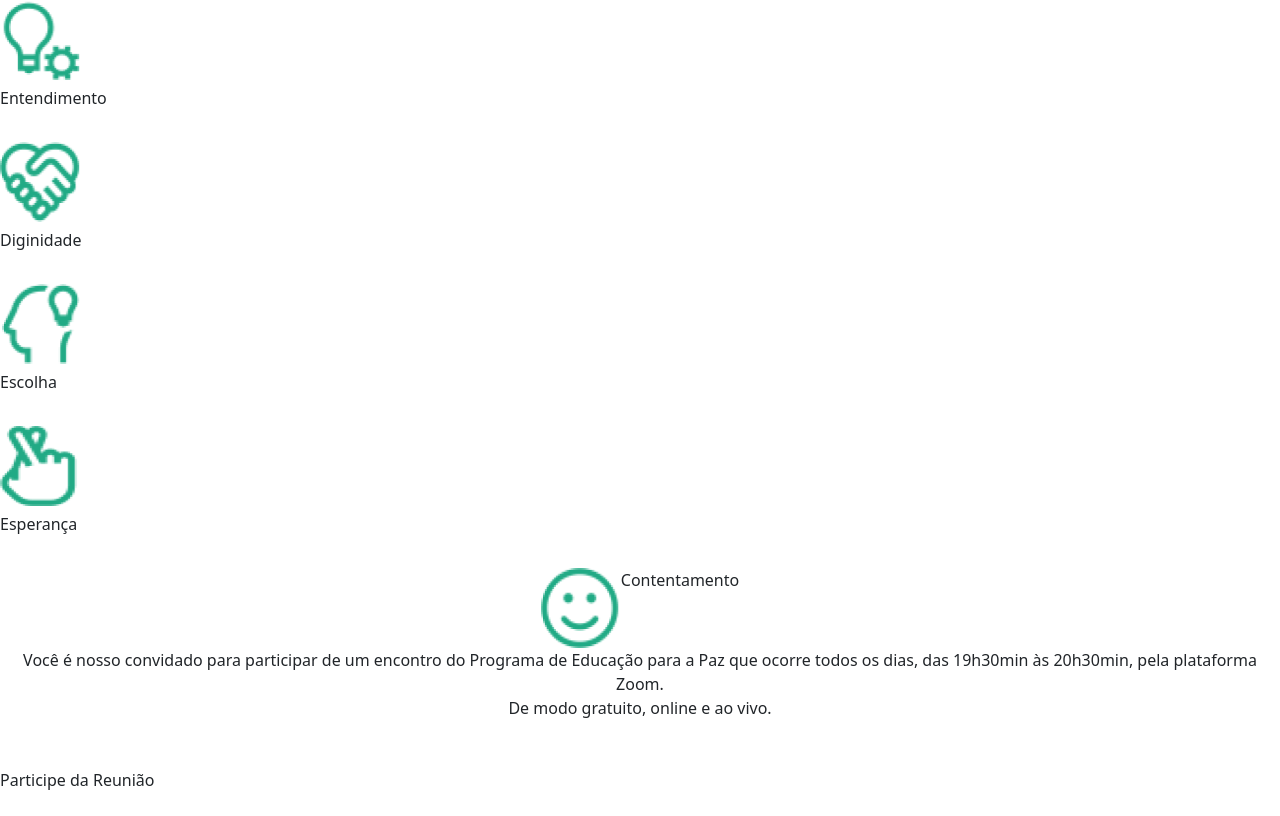
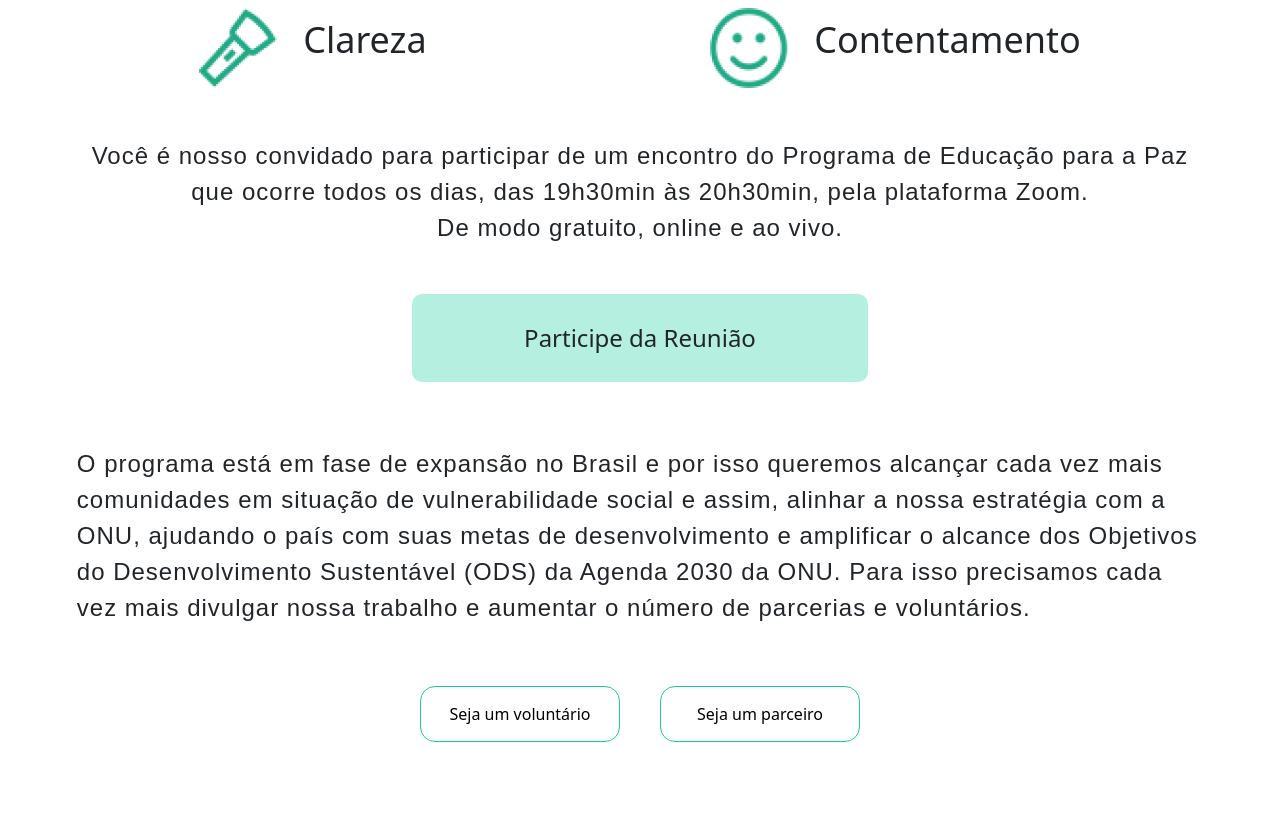
Before and after one commit to PalavrasDePaz/palavras-de-paz-web, a Next.js app: page /programa in a window 1280 px wide. Shown: the part 1204-2020 px from the top of the page. Built offline with nearby package versions, Linux system fonts and the light colour scheme; a web font is replaced by a local one.

Commit message:
Restore lost CSS

```diff
--- a/src/styles/programa/index.css
+++ b/src/styles/programa/index.css
@@ -2,3 +2,79 @@
   text-decoration: none;
   color: black;
 }
+
+.programa-texto {
+  width: 88%;
+  margin: auto;
+  font-size: 24px;
+  letter-spacing: 1px;
+  font-family: "opan sans", Arial, Helvetica, sans-serif;
+}
+.container-programa {
+  display: flex;
+  justify-content: center;
+  flex-wrap: wrap;
+  gap: 160px;
+  margin: 40px 0;
+}
+
+.paz-icon {
+  display: flex;
+  align-items: center;
+  font-size: 36px;
+  gap: 24px;
+  padding: 10px;
+}
+.programa-button {
+  display: flex;
+  align-items: center;
+  justify-content: center;
+}
+
+.programa-button p {
+  display: flex;
+  align-items: center;
+  justify-content: center;
+  background-color: #b4efe0;
+  width: 456px;
+  height: 88px;
+  border-radius: 10px;
+  font-size: 24px;
+}
+
+.container-programa-button {
+  display: flex;
+  align-items: center;
+  justify-content: center;
+  gap: 40px;
+  margin: 40px 0;
+}
+.programa-button2 {
+  display: flex;
+  align-items: center;
+
+  justify-content: center;
+  width: 200px;
+  height: 56px;
+  border: 1px solid #18ca99;
+  border-radius: 10px;
+}
+.programa-button2 p {
+  display: flex;
+  justify-content: center;
+  align-items: center;
+  font-size: 18px;
+  margin-top: 15px;
+}
+
+@media (max-width: 492px) {
+  .banner-photos p {
+    font-size: 30px;
+  }
+}
+
+@media (max-width: 368px) {
+  .banner-programa p {
+    font-size: 40px;
+  }
+}
```
